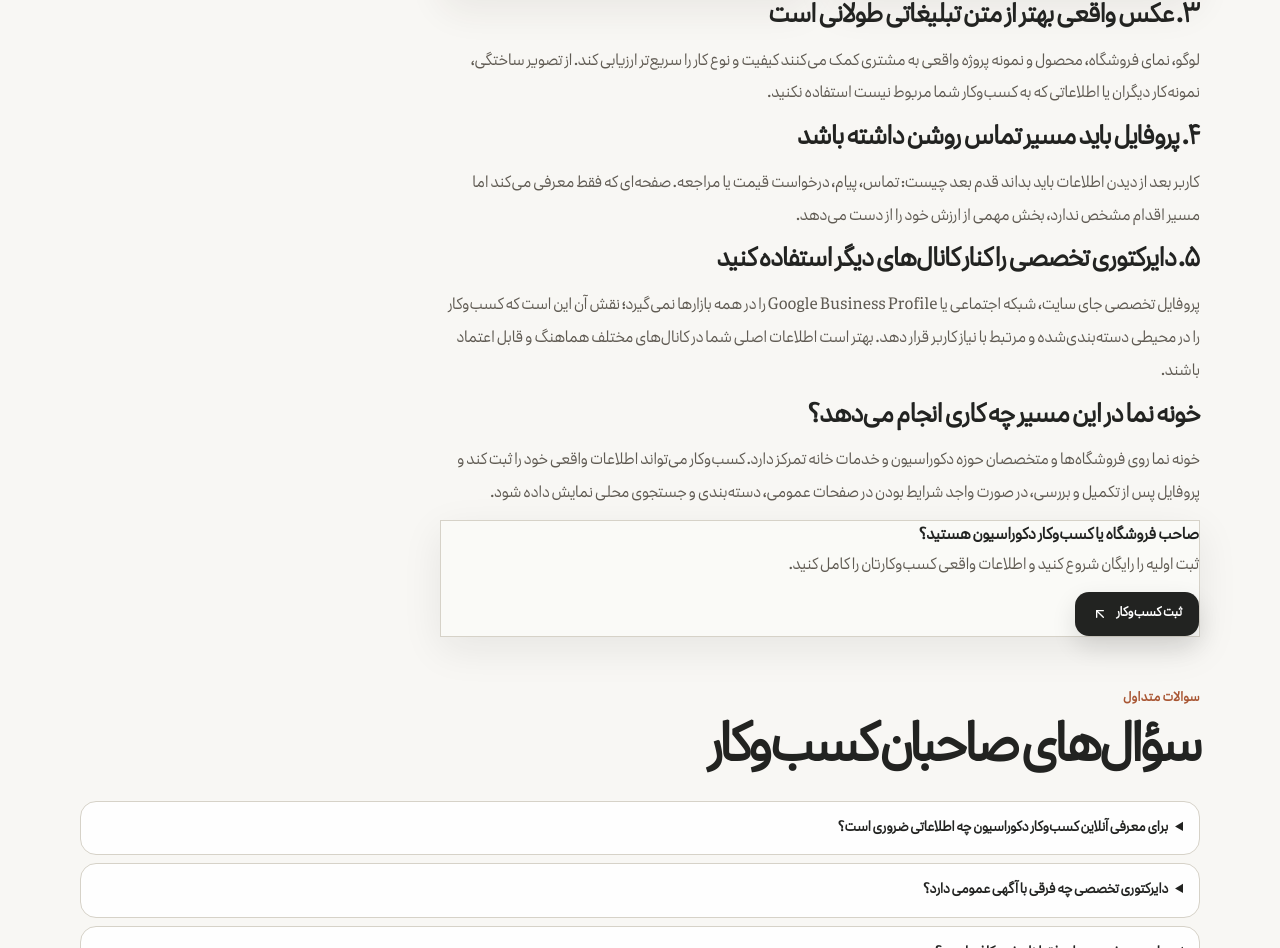
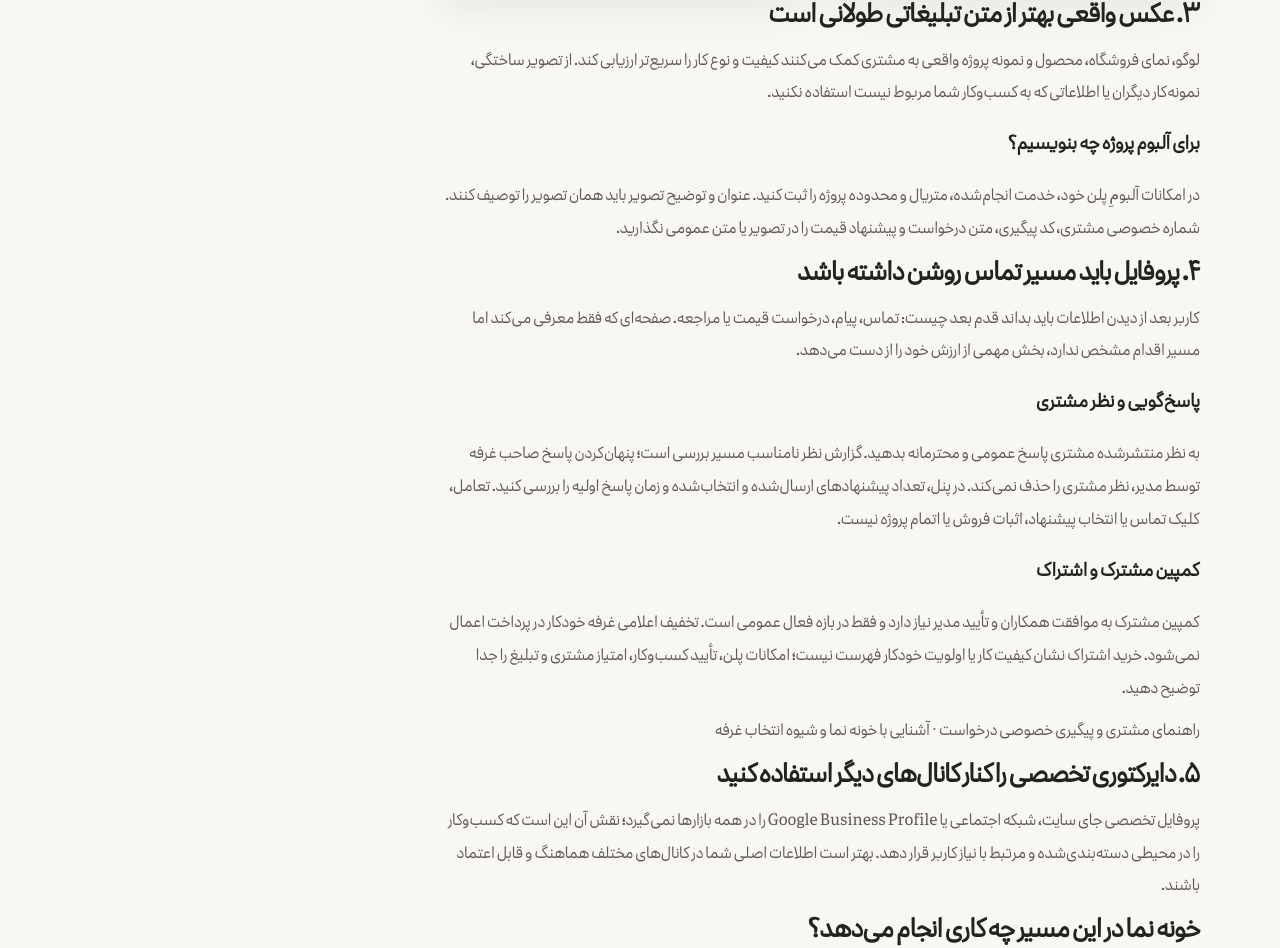
Before and after one commit to ahoora-jpg/khonenama, a Next.js app: page /for-business/online-discovery-guide in a window 1280 px wide. Shown: the part 1313-2261 px from the top of the page. Built offline with nearby package versions, Linux system fonts and the light colour scheme.

Commit message:
Align public guidance with released marketplace features

```diff
--- a/app/for-business/online-discovery-guide/page.tsx
+++ b/app/for-business/online-discovery-guide/page.tsx
@@ -58,7 +58,7 @@
   mainEntityOfPage: pageUrl,
   inLanguage: "fa-IR",
   datePublished: "2026-09-24",
-  dateModified: "2026-09-24",
+  dateModified: "2026-10-05",
   author: { "@id": "https://khonenama.ir/#organization" },
   publisher: { "@id": "https://khonenama.ir/#organization" },
   about: [
@@ -129,11 +129,18 @@
               لوگو، نمای فروشگاه، محصول و نمونه پروژه واقعی به مشتری کمک می‌کنند کیفیت و نوع کار را سریع‌تر ارزیابی کند. از تصویر ساختگی، نمونه‌کار دیگران یا اطلاعاتی که به کسب‌وکار شما مربوط نیست استفاده نکنید.
             </p>
 
+            <h3>برای آلبوم پروژه چه بنویسیم؟</h3>
+            <p>در امکانات آلبومِ پلن خود، خدمت انجام‌شده، متریال و محدوده پروژه را ثبت کنید. عنوان و توضیح تصویر باید همان تصویر را توصیف کنند. شماره خصوصی مشتری، کد پیگیری، متن درخواست و پیشنهاد قیمت را در تصویر یا متن عمومی نگذارید.</p>
             <h2>۴. پروفایل باید مسیر تماس روشن داشته باشد</h2>
             <p>
               کاربر بعد از دیدن اطلاعات باید بداند قدم بعد چیست: تماس، پیام، درخواست قیمت یا مراجعه. صفحه‌ای که فقط معرفی می‌کند اما مسیر اقدام مشخص ندارد، بخش مهمی از ارزش خود را از دست می‌دهد.
             </p>
 
+            <h3>پاسخ‌گویی و نظر مشتری</h3>
+            <p>به نظر منتشرشده مشتری پاسخ عمومی و محترمانه بدهید. گزارش نظر نامناسب مسیر بررسی است؛ پنهان‌کردن پاسخ صاحب غرفه توسط مدیر، نظر مشتری را حذف نمی‌کند. در پنل، تعداد پیشنهادهای ارسال‌شده و انتخاب‌شده و زمان پاسخ اولیه را بررسی کنید. تعامل، کلیک تماس یا انتخاب پیشنهاد، اثبات فروش یا اتمام پروژه نیست.</p>
+            <h3>کمپین مشترک و اشتراک</h3>
+            <p>کمپین مشترک به موافقت همکاران و تأیید مدیر نیاز دارد و فقط در بازه فعال عمومی است. تخفیف اعلامی غرفه خودکار در پرداخت اعمال نمی‌شود. خرید اشتراک نشان کیفیت کار یا اولویت خودکار فهرست نیست؛ امکانات پلن، تأیید کسب‌وکار، امتیاز مشتری و تبلیغ را جدا توضیح دهید.</p>
+            <p><a href="/help">راهنمای مشتری و پیگیری خصوصی درخواست</a> · <a href="/about">آشنایی با خونه نما و شیوه انتخاب غرفه</a></p>
             <h2>۵. دایرکتوری تخصصی را کنار کانال‌های دیگر استفاده کنید</h2>
             <p>
               پروفایل تخصصی جای سایت، شبکه اجتماعی یا Google Business Profile را در همه بازارها نمی‌گیرد؛ نقش آن این است که کسب‌وکار را در محیطی دسته‌بندی‌شده و مرتبط با نیاز کاربر قرار دهد. بهتر است اطلاعات اصلی شما در کانال‌های مختلف هماهنگ و قابل اعتماد باشند.
```
